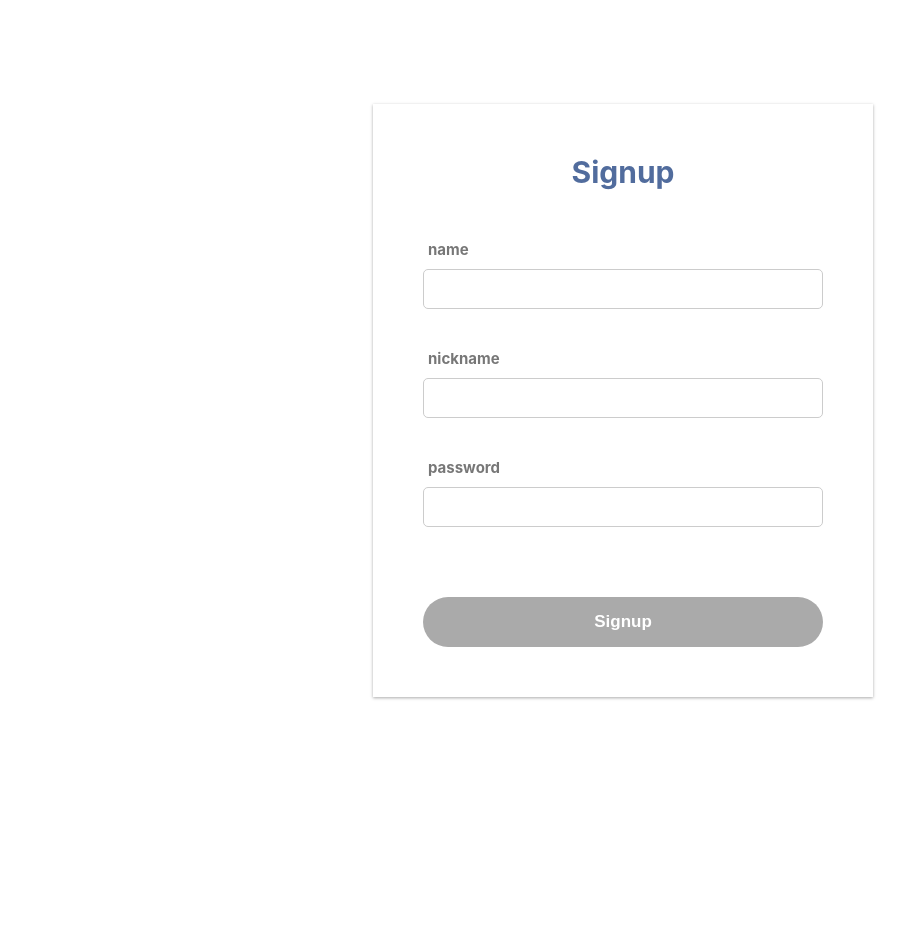
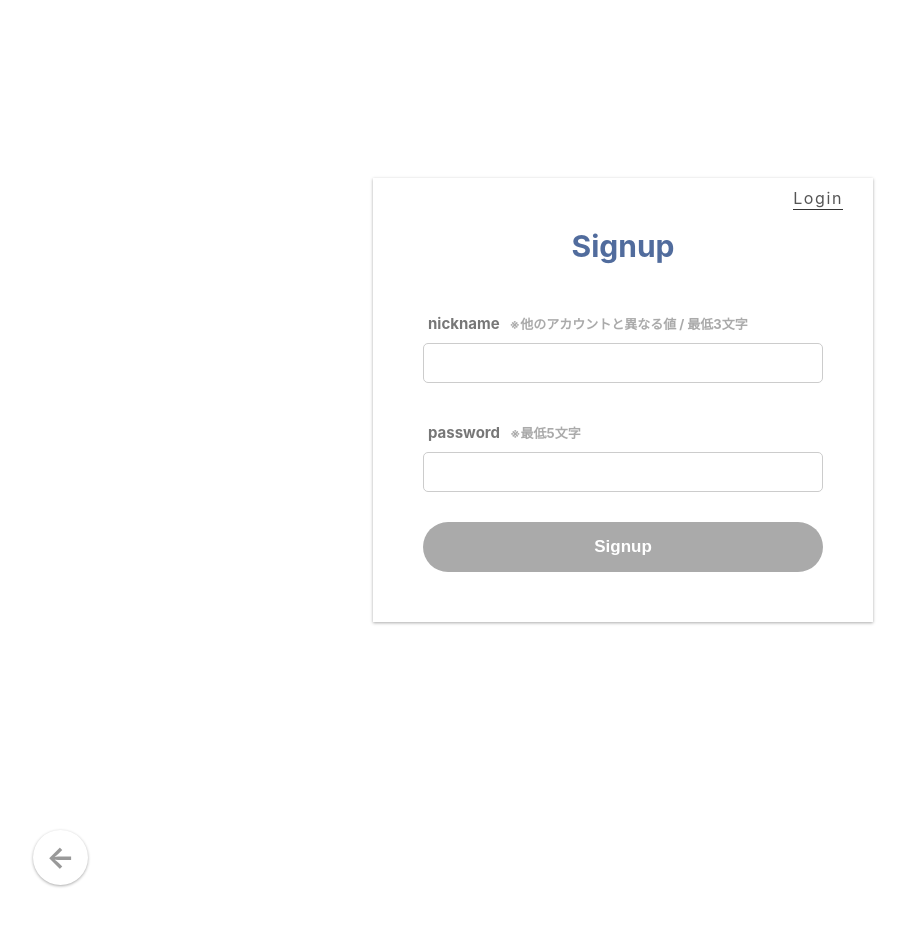
Before and after one commit to keiya01/myblog, a React (Create React App) app: page /signup in a window 1280 px wide. Shown: the top 926 px of the page, without its empty margins (17-923 px from the left). Before the commit the page ends 800 px from the top, so only its background shows below. Built offline with nearby package versions, Linux system fonts and the light colour scheme.

Commit message:
Fix Header.js

```diff
--- a/src/components/AppRoute.js
+++ b/src/components/AppRoute.js
@@ -3,6 +3,7 @@ import { BrowserRouter as Router, Route, Redirect } from "react-router-dom";
 import BlogTopScreen from './blog/BlogTopScreen';
 import BlogNewScreen from './blog/BlogNewScreen';
 import UserNewScreen from './user/UserNewScreen';
+import BlogDetailScreen from './blog/BlogDetailScreen';
 
 const { useEffect } = React;
 
@@ -31,6 +32,7 @@ export default function AppRoute() {
                 <Route path='/signup' render={props => <UserNewScreen isLogin={false} {...props}/>}/>
                 <Route path='/login' render={props => <UserNewScreen isLogin={true} {...props}/>}/>
                 <Route path='/new' render={props => <AuthComponent {...props} component={BlogNewScreen} />} />
+                <Route path='/:id' component={BlogDetailScreen} />
                 <Route path='/' exact component={BlogTopScreen} />
             </ScrollToTop>
         </Router>
--- a/src/components/Header.js
+++ b/src/components/Header.js
@@ -3,11 +3,19 @@ import { StyleSheet, css } from "aphrodite";
 import { Link } from "react-router-dom";
 import { CurrentUser } from "../contexts/user";
 
-const { useContext } = React;
+const { useState, useEffect, useContext } = React;
 
 export default function Header(props) {
     const { user: current_user, setUser } = useContext(CurrentUser);
-    const isLogin = Object.keys(current_user).length !== 0;
+    const [isLogin, setIsLogin] = useState(false);
+
+    useEffect(() => {
+        if (Object.keys(current_user).length !== 0) {
+            setIsLogin(true);
+        } else {
+            setIsLogin(false);
+        }
+    }, [current_user])
 
     const handleOnLogout = () => {
         localStorage.removeItem('id');
--- a/src/components/user/UserLogin.js
+++ b/src/components/user/UserLogin.js
@@ -1,4 +1,5 @@
 import * as React from 'react';
+import { Link } from 'react-router-dom';
 import { StyleSheet, css } from "aphrodite";
 import { useCanSubmit } from "../../hooks/form";
 import { GET_USER } from '../../graphql/user';
@@ -47,8 +48,8 @@ export default function UserLogin(props) {
     } = state.user;
     const canSubmit = useCanSubmit([nickname, password]);
     const [errors, setErrors] = useState({
-        isError: false,
-        message: "",
+        nickname: "",
+        password: "",
     })
 
     const handleOnChange = type => event => {
@@ -61,14 +62,14 @@ export default function UserLogin(props) {
             switch (true) {
                 case error.includes("User not found"):
                     setErrors({
-                        isError: true,
-                        message: "User not found",
+                        nickname: "ユーザーが見つかりませんでした",
+                        password: "",
                     });
                     break;
                 case error.includes("Password is invalid"):
                     setErrors({
-                        isError: true,
-                        message: "Password is invalid",
+                        nickname: "",
+                        password: "パスワードが一致しません",
                     });
                     break
                 default:
@@ -95,24 +96,22 @@ export default function UserLogin(props) {
         <ApolloConsumer>
             {client => (
                 <div className={css(styles.form)}>
+                    <Link to='/signup' className={css(styles.link)}>Signup</Link>
                     <h3 className={css(styles.formTitle)}>Login</h3>
-                    {
-                        errors.isError
-                        &&
-                        <p>{errors.message}</p>
-                    }
-                    <p>nickname</p>
+                    <p className={css(styles.label)}>nickname</p>
                     <input
                         type='text'
                         value={nickname}
                         onChange={handleOnChange('nickname')} />
                     <br />
-                    <p>password</p>
+                    <p className={css(styles.error)}>{errors.nickname}</p>
+                    <p className={css(styles.label)} style={{ marginTop: 40, }}>password</p>
                     <input
                         type='password'
                         value={password}
                         onChange={handleOnChange('password')} />
                     <br />
+                    <p className={css(styles.error)}>{errors.password}</p>
                     <button
                         disabled={!canSubmit}
                         className={css(styles.submitButton)}
@@ -127,6 +126,7 @@ export default function UserLogin(props) {
 
 const styles = StyleSheet.create({
     form: {
+        position: 'relative',
         width: '90%',
         maxWidth: 500,
         backgroundColor: '#fff',
@@ -135,18 +135,36 @@ const styles = StyleSheet.create({
         ':nth-child(n) > input': {
             width: '100%',
             padding: '10px',
-            marginBottom: 40,
             borderRadius: 5,
             border: '1px solid #ccc',
             fontSize: 16
         },
-        ':nth-child(n) > p': {
-            color: '#777',
-            fontWeight: 'bold',
-            fontSize: 15,
-            marginLeft: 5,
-            marginBottom: 10
+    },
+    link: {
+        position: 'absolute',
+        top: 10,
+        right: 30,
+        fontSize: 16,
+        color: '#555',
+        textDecoration: 'none',
+        borderBottom: '1px solid #333',
+        paddingBottom: 1,
+        letterSpacing: '0.1em',
+        ":hover": {
+            opacity: 0.8
         }
+    },
+    labe: {
+        color: '#777',
+        fontWeight: 'bold',
+        fontSize: 15,
+        marginLeft: 5,
+        marginBottom: 10
+    },
+    error: {
+        color: '#ff6161',
+        fontSize: 15,
+        textAlign: 'center'
     },
     formTitle: {
         fontSize: 30,
--- a/src/components/user/UserSignup.js
+++ b/src/components/user/UserSignup.js
@@ -1,4 +1,5 @@
 import * as React from 'react';
+import { Link } from "react-router-dom";
 import { StyleSheet, css } from "aphrodite";
 import { useCanSubmit } from "../../hooks/form";
 import { Mutation } from 'react-apollo';
@@ -9,7 +10,6 @@ const { useReducer, useState, useContext } = React;
 
 const initialState = {
     user: {
-        name: '',
         nickname: '',
         password: '',
     },
@@ -17,14 +17,6 @@ const initialState = {
 
 const reducer = (state, action) => {
     switch (action.type) {
-        case 'name':
-            return {
-                ...state,
-                user: {
-                    ...state.user,
-                    name: action.value
-                }
-            }
         case 'nickname':
             return {
                 ...state,
@@ -46,22 +38,57 @@ const reducer = (state, action) => {
 
 export default function UserSignup(props) {
     const { mutation, history } = props;
-
-    const {setUser} = useContext(CurrentUser);
+    const { setUser } = useContext(CurrentUser);
     const [state, dispatch] = useReducer(reducer, initialState);
     const {
-        name,
         nickname,
         password,
     } = state.user;
-    const canSubmit = useCanSubmit([name, nickname, password]);
+    const [errors, setErrors] = useState({
+        nickname: "",
+        password: "",
+    });
+
+    const validateLength = () => {
+        if (nickname.length > 3 && password.length > 5) {
+            return true
+        }
+
+        return false
+    }
+
+    const canSubmit = useCanSubmit([nickname, password], validateLength);
 
     const handleOnChange = type => event => {
         dispatch({ type, value: event.target.value });
     }
 
     const handleOnSubmit = (mutation) => async () => {
-        const { data } = await mutation({ variables: { name, nickname, password } });
+        const query = await mutation({ variables: { name: nickname, nickname, password } }).catch(err => {
+            const error = err.toString();
+            console.log(error)
+            switch (true) {
+                case error.includes("UNIQUE"):
+                    setErrors(errors => ({
+                        ...errors,
+                        nickname: "このnicknameはすでに使われています",
+                    }));
+                    break;
+                default:
+                    setErrors({
+                        nickname: "",
+                        password: "",
+                    });
+                    break;
+            }
+        });
+
+        if (!query) {
+            return
+        }
+
+        const { data } = query;
+
         const id = data.createUser.public_id;
         setUser(data.createUser);
         localStorage.setItem('id', id);
@@ -72,25 +99,22 @@ export default function UserSignup(props) {
         <Mutation mutation={CREATE_USER}>
             {mutation => (
                 <div className={css(styles.form)}>
+                    <Link to='/login' className={css(styles.link)}>Login</Link>
                     <h3 className={css(styles.formTitle)}>Signup</h3>
-                    <p>name</p>
-                    <input
-                        type='text'
-                        value={name}
-                        onChange={handleOnChange('name')} />
-                    <br />
-                    <p>nickname</p>
+                    <p className={css(styles.label)}>nickname<span className={css(styles.warningMsg)}>※他のアカウントと異なる値 / 最低3文字</span></p>
                     <input
                         type='text'
                         value={nickname}
                         onChange={handleOnChange('nickname')} />
                     <br />
-                    <p>password</p>
+                    <p className={css(styles.error)}>{errors.nickname}</p>
+                    <p className={css(styles.label)} style={{ marginTop: 40, }}>password<span className={css(styles.warningMsg)}>※最低5文字</span></p>
                     <input
                         type='password'
                         value={password}
                         onChange={handleOnChange('password')} />
                     <br />
+                    <p className={css(styles.error)}>{errors.password}</p>
                     <button
                         disabled={!canSubmit}
                         className={css(styles.submitButton)}
@@ -105,6 +129,7 @@ export default function UserSignup(props) {
 
 const styles = StyleSheet.create({
     form: {
+        position: 'relative',
         width: '90%',
         maxWidth: 500,
         backgroundColor: '#fff',
@@ -113,17 +138,35 @@ const styles = StyleSheet.create({
         ':nth-child(n) > input': {
             width: '100%',
             padding: '10px',
-            marginBottom: 40,
             borderRadius: 5,
             border: '1px solid #ccc',
             fontSize: 16
         },
-        ':nth-child(n) > p': {
-            color: '#777',
-            fontWeight: 'bold',
-            fontSize: 15,
-            marginLeft: 5,
-            marginBottom: 10
+    },
+    label: {
+        color: '#777',
+        fontWeight: 'bold',
+        fontSize: 15,
+        marginLeft: 5,
+        marginBottom: 10
+    },
+    error: {
+        color: '#ff6161',
+        fontSize: 15,
+        textAlign: 'center'
+    },
+    link: {
+        position: 'absolute',
+        top: 10,
+        right: 30,
+        fontSize: 16,
+        color: '#555',
+        textDecoration: 'none',
+        borderBottom: '1px solid #333',
+        paddingBottom: 1,
+        letterSpacing: '0.1em',
+        ":hover": {
+            opacity: 0.8
         }
     },
     formTitle: {
@@ -131,6 +174,11 @@ const styles = StyleSheet.create({
         color: '#516C9D',
         textAlign: 'center',
         marginBottom: 50
+    },
+    warningMsg: {
+        color: '#aaa',
+        fontSize: 13,
+        marginLeft: 10,
     },
     submitButton: {
         width: '100%',
--- a/src/hooks/form.js
+++ b/src/hooks/form.js
@@ -17,14 +17,19 @@ const validateEmptyValue = (arr) => {
     return false
 }
 
-export const useCanSubmit = arr => {
-    const [canSubmit, setCanSubmit] = useState(false)
-    const validation = validateEmptyValue(arr)
+export const useCanSubmit = (arr, validateLength) => {
+    const [canSubmit, setCanSubmit] = useState(false);
+
+    let validate = false;
+    validate = validateEmptyValue(arr);
+    if(validateLength) {
+        validate = validateLength();
+    }
     useEffect(() => {
-        if (validation) {
-            setCanSubmit(true)
-            return () => setCanSubmit(false)
-        }
+        if (validate) {
+            setCanSubmit(true);
+            return () => setCanSubmit(false);
+        };
     }, arr)
 
     return canSubmit
```
